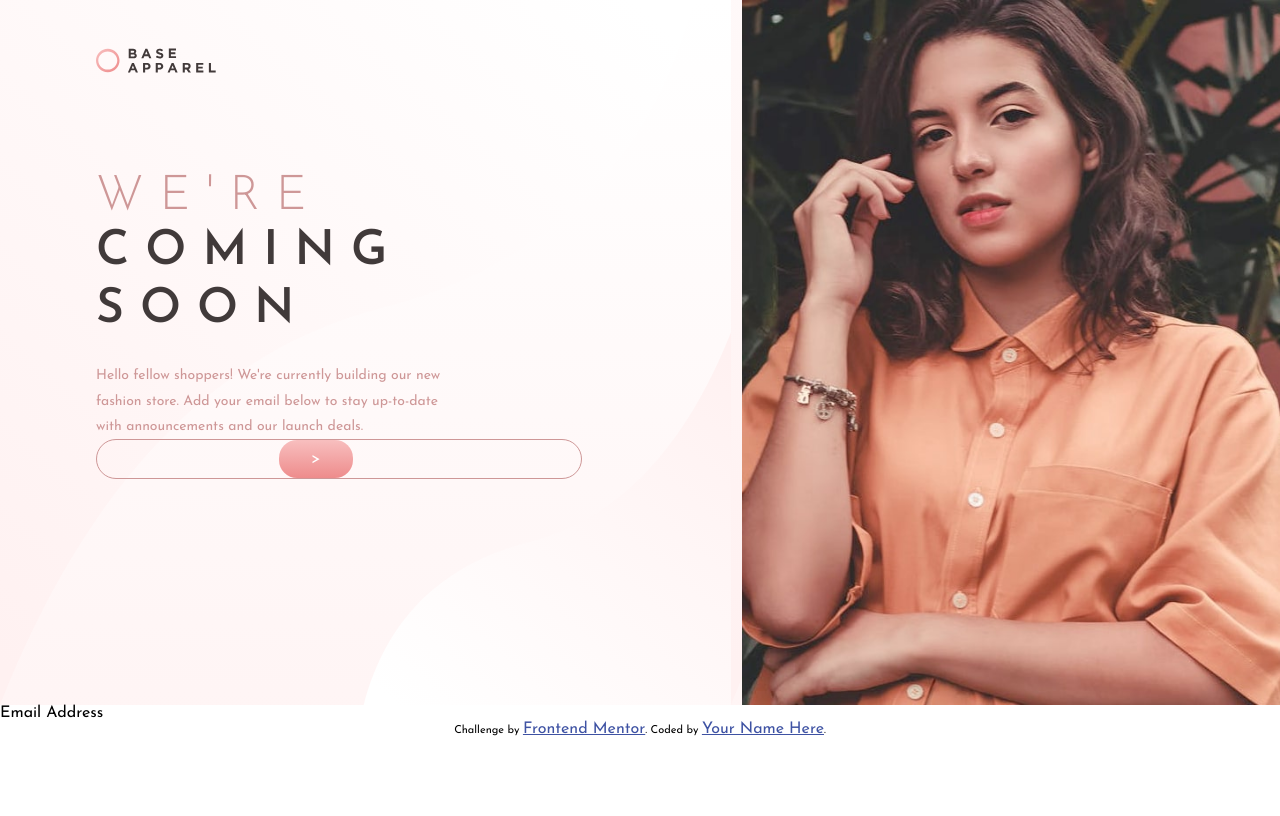
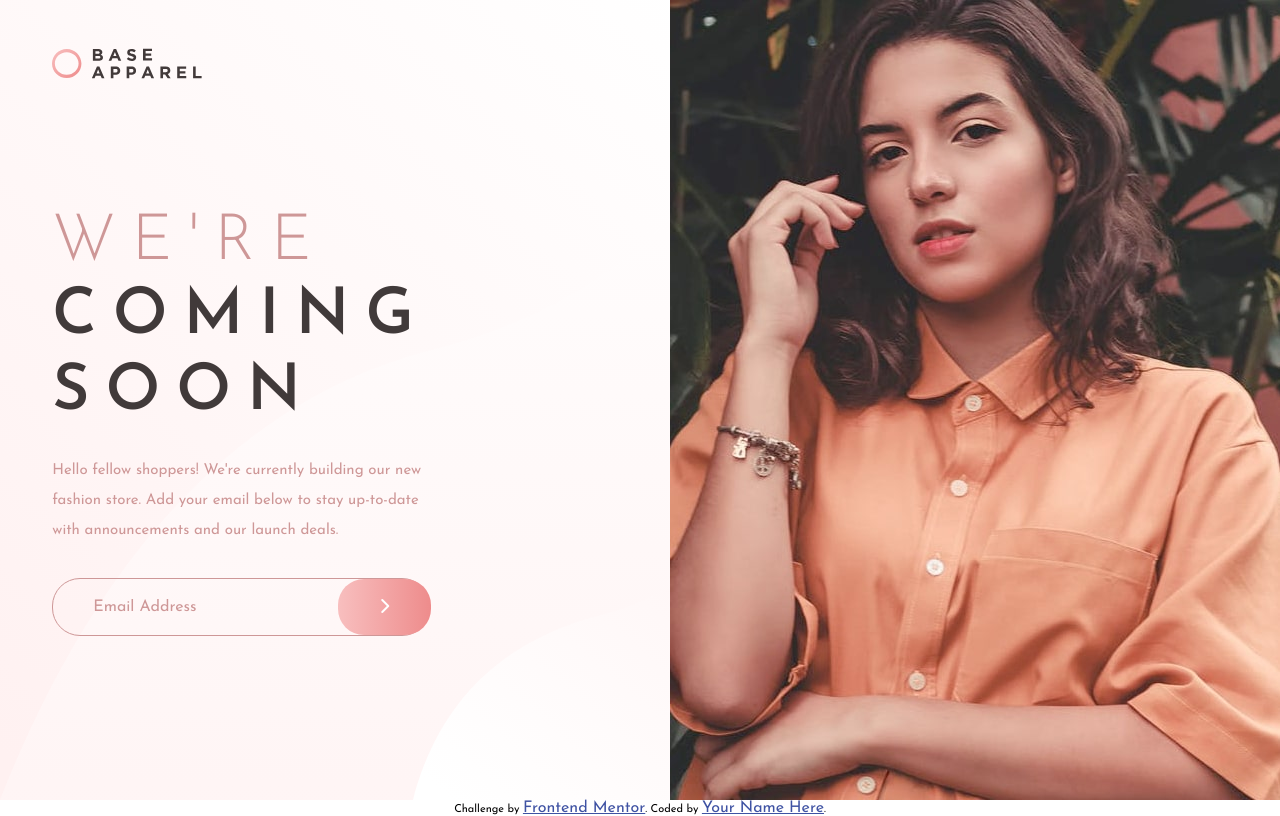
Before and after one commit to sam3ds/base-apparel-coming-soon-master, a plain HTML site: page index.html in a window 1280 px wide. Drawn offline with Linux system fonts and the light colour scheme.

Commit message:
working on email validation

```diff
--- a/css/styles.css
+++ b/css/styles.css
@@ -19,21 +19,21 @@
 }
 
 .container img {
-    width: 42%;
+    width: 650px;
 }
 
 .container .card-text {
     width: 100%;
-    padding: 3rem 10rem 0 6rem;
+    padding: 3rem 15rem 0 10rem;
 }
 
 .container .card-text img {
-    width: 120px;
-    margin-bottom: 6rem;
+    width: 150px;
+    margin-bottom: 8rem;
 }
 .container .card-text h1.pink {
     text-transform: uppercase;
-    font-size: 3rem;
+    font-size: 4rem;
     font-weight: 300;
     letter-spacing: 1rem;
     color: hsl(0, 36%, 70%);
@@ -42,7 +42,7 @@
 
 .container .card-text h1.black {
     text-transform: uppercase;
-    font-size: 3rem;
+    font-size: 4rem;
     font-weight: 600;
     letter-spacing: 1rem;
     line-height: 1.2;
@@ -51,9 +51,9 @@
 
 .container .card-text p {
     margin-top: 1.5rem;
-    max-width: 22rem;
-    font-size: 14px;
-    line-height: 1.8;
+    margin-bottom: 2rem;
+    font-size: 15px;
+    line-height: 2;
     color: hsl(0, 36%, 70%);
 }
 
@@ -61,25 +61,46 @@
     border-style: solid;
     border-color: hsl(0, 36%, 70%);
     border-width: 1px;
-    border-radius: 25px;
+    border-radius: 28px;
+    display: flex;
+    /* overflow: hidden; */
+    height: 3.5rem;
+    position: relative;
 }
 
 .container .card-text .email input {
     background-color: rgba(0, 0, 0, 0);
     border-style: none;
-
+    width: 100%;
+    color: hsl(0, 36%, 70%);
+    padding: 0 2.5rem
 }
 
 .container .card-text .email input:focus {
     outline: none;
+
 }
 
 .container .card-text .email button {
-    background: linear-gradient(hsl(0, 80%, 86%), hsl(0, 74%, 74%));
+    background: linear-gradient(to right,hsl(0, 80%, 86%), hsl(0, 74%, 74%));
     color: #fff;
     border-style: none;
-    padding: .7rem 2rem;
-    border-radius: 18px;
+    padding: 1.2rem 2.6rem;
+    border-radius: 26px;
+    margin-left: auto;
+    font-size: 1rem;
+    position: relative;
+    right: -0.5%;
+}
+
+.container .card-text .email button:hover {
+    cursor: pointer;
+    background: hsl(0, 82%, 91%);
+    transform: scale(1.1);
+    position:absolute;
+    right: 0;
+    z-index: 90;
+    box-shadow: 0 15px 25px hsl(0, 36%, 70%);
 }
 
 
--- a/index.html
+++ b/index.html
@@ -9,6 +9,8 @@
   <link rel="icon" type="image/png" sizes="32x32" href="./images/favicon-32x32.png">
 
   <title>Frontend Mentor | Base Apparel coming soon page</title>
+  <!-- Font Awesome -->
+  <script src="https://kit.fontawesome.com/2c7c56a415.js" crossorigin="anonymous"></script>
   <!-- Google Fonts -->
   <link rel="preconnect" href="https://fonts.googleapis.com">
   <link rel="preconnect" href="https://fonts.gstatic.com" crossorigin>
@@ -29,14 +31,11 @@
         Add your email below to stay up-to-date with announcements and our launch deals.
       </p>
       <div class="email">
-        <input type="text">
-        <button>></button>
+        <input type="text" value="Email Address">
+        <button><i class="fa-solid fa-chevron-right"></i></button>
       </div>
     </div>
   </div>
-
-
-  Email Address
 
   <footer>
     <p class="attribution">
@@ -44,6 +43,7 @@
       Coded by <a href="#">Your Name Here</a>.
     </p>
   </footer>
+  <script src="index.js"></script>
 </body>
 
 </html>
--- /dev/null
+++ b/index.js
@@ -0,0 +1,22 @@
+function ValidateEmail(inputText) {
+    var mailformat = /^\w+([\.-]?\w+)*@\w+([\.-]?\w+)*(\.\w{2,3})+$/;
+    if (inputText.value.match(mailformat)) {
+        return true;
+    }
+    else {
+        return false;
+    }
+}
+
+let emailBox = document.querySelector(".email");
+let emailInput = document.querySelector(".email input");
+let emailButton = document.querySelector(".email button");
+
+emailButton.addEventListener("click", () => {
+    if (! ValidateEmail(emailInput)) {
+        emailBox.style.borderColor = "hsl(0, 93%, 68%)";
+        emailBox.style.borderWidth = "3px";
+        emailInput.focus();
+    }
+
+})
```
